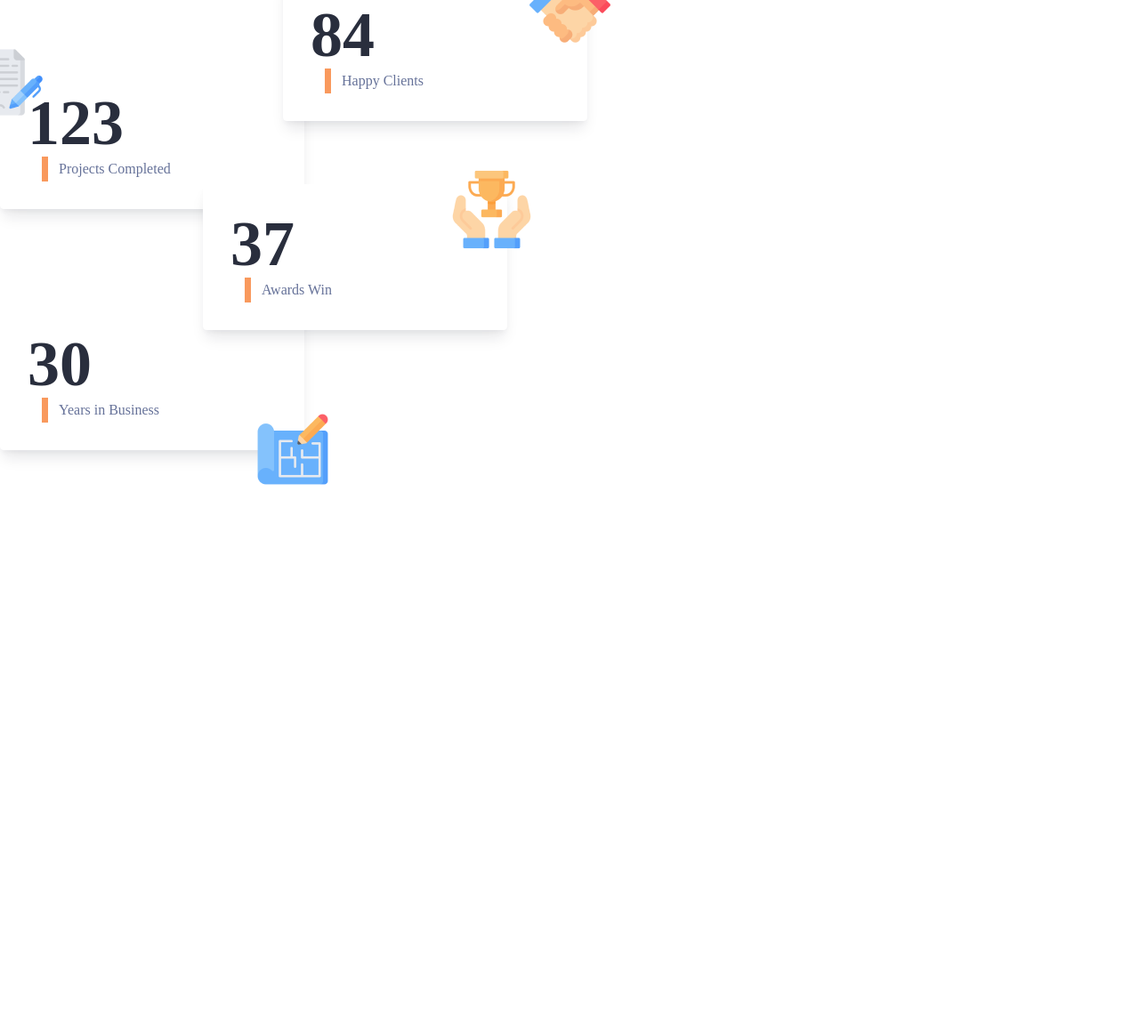
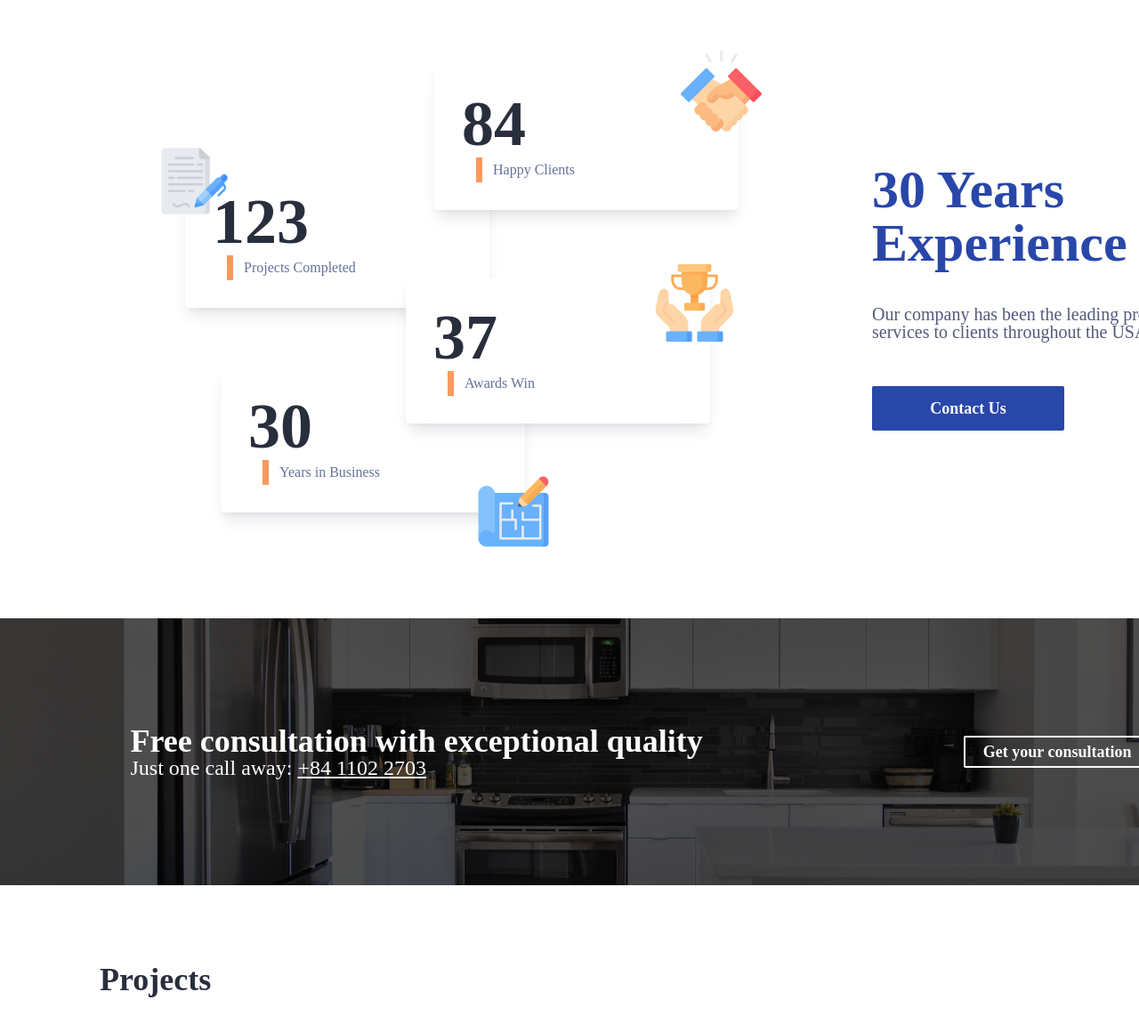
Before and after one commit to nxchinh/cut-figma-poject1, a plain HTML site: page index.html in a window 1280 px wide. Shown: the part 2680-3840 px from the top of the page at 89% size. Before the commit the page ends 3375 px from the top, so only its background shows below. Drawn offline with Linux system fonts and the light colour scheme.

Commit message:
Update UI

```diff
--- a/css/style.scss
+++ b/css/style.scss
@@ -274,11 +274,15 @@ input,select{vertical-align:middle}
         height: 723px;
         &__content {
             display: grid;
-            grid-template-columns: repeat(2, minmax(0, 1fr));
+            grid-template-columns: repeat(3, minmax(0, 1fr));
+            gap: 30px;
+            align-items: center;
+            height: 100%;
             &-left {
+                grid-column: span 2 / span 2;
                 position: relative;
+                height: 100%;
                 .content-left-box{
-                    position: relative;
                     width: 280px;
                     background: #FFFFFF;
                     border: 1px solid #FFFFFF;
@@ -323,12 +327,13 @@ input,select{vertical-align:middle}
                 .content-left-box-client {
                     z-index: 1;
                     position: absolute;
-                    right: 60px;
-
+                    right: 120px;
+                    top: 100px;
                 }
                 .content-left-box-project {
                     position: absolute;
-                    top: 99px;
+                    top: 210px;
+                    right: 400px;
                     .img-project {
                         left: -30px;
                     }
@@ -336,20 +341,95 @@ input,select{vertical-align:middle}
                 .content-left-box-award {
                     z-index: 1;
                     position: absolute;
-                    right: 150px;
-                    top: 235px;
+                    right: 152px;
+                    top: 340px;
                 }
                 .content-left-box-years {
                     position: absolute;
-                    top: 370px;
+                    top: 440px;
+                    right: 360px;
                     .img-years {
                         top: 120px;
                     }
                 }
             }
             &-right {
+                .title-right {
+                    color: #2947A9;
+                    font-weight: 700;
+                    font-size: 60px;
+                    margin-bottom: 40px;
+                }
+                .content-right {
+                    color: #525B7A;
+                    font-weight: 400;
+                    font-size: 20px;
+                    margin-bottom: 51px;
+                }
+                .button-contact {
+                    background: #2947A9;
+                    border-radius: 2px;
+                    display: flex;
+                    flex-direction: row;
+                    justify-content: center;
+                    align-items: center;
+                    padding: 16px 20px;
+                    gap: 10px;
+                    width: 176px;
+                    cursor: pointer;
+                    color: #FFFFFF;
+                    font-weight: 600;
+                    font-size: 18px;
+                }
             }
         }
 
     }
+    .ads {
+        background: #FFFFFF;
+        background-image: url("../img/ads.png");
+        height: 300px;
+        display: flex;
+        justify-content: space-around;
+        align-items: center;
+        color: #FFFFFF;
+        &-content {
+            &__title {
+                font-weight: 700;
+                font-size: 36px;
+            }
+            &__contact {
+                font-weight: 400;
+                font-size: 24px;
+                .phone_number {
+                    text-decoration: underline;
+                }
+            }
+        }
+        &-view {
+            display: flex;
+            flex-direction: row;
+            justify-content: center;
+            align-items: center;
+            padding: 16px 20px;
+            gap: 10px;
+            box-sizing: border-box;
+            border: 2px solid #FFFFFF;
+            border-radius: 2px;
+            font-weight: 600;
+            font-size: 18px;
+            height: 21px;
+            cursor: pointer;
+        }
+    }
+    .project {
+        height: 1098px;
+        padding: 88px 112px;
+        &-heading {
+            font-weight: 700;
+            font-size: 36px;
+            color: #292E3D;
+            margin-bottom: 40px;
+        }
+    }
 }
--- a/index.html
+++ b/index.html
@@ -5,7 +5,7 @@
     <meta http-equiv="X-UA-Compatible" content="IE=edge">
     <meta name="viewport" content="width=device-width, initial-scale=1.0">
     <link rel="stylesheet" href="/css/style.css"/>
-    <title>Document</title>
+    <title>The box</title>
 </head>
 <body>
     <div class="container">
@@ -229,11 +229,40 @@
                     </div>
                 </div>
                 <div class="stats__content-right">
-
+                    <div class="title-right">
+                        30 Years Experience
+                    </div>
+                    <div class="content-right">
+                        Our company has been the leading provided construction services to clients throughout the USA since 1988.
+                    </div>
+                    <div class="button-contact">
+                        Contact Us
+                    </div>
                 </div>
             </div>
 
         </div>
+        <div class="ads">
+            <div class="ads-content">
+                <div class="ads-content__title">
+                    Free consultation with exceptional quality
+                </div>
+                <div class="ads-content__contact">
+                    Just one call away: <span class="phone_number">+84 1102 2703</span>
+                </div>
+            </div>
+            <div class="ads-view">
+                Get your consultation
+            </div>
+        </div>
+        <div class="project">
+            <div class="project-heading">
+                Projects
+            </div>
+            <div class="project-content">
+
+            </div>
+        </div>
     </div>
 </body>
 </html>
```
Also changed, not shown: css/style.css, img/ads.png (added), 1 other file.
